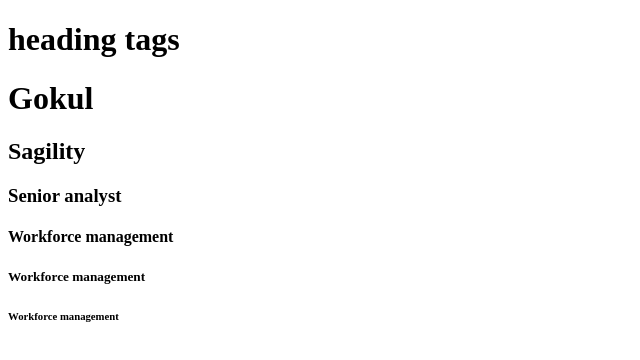
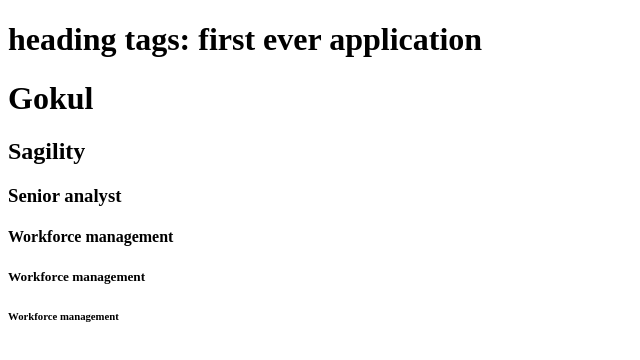
Before and after one commit to Gokulgurumurthy/First-Product, a plain HTML site: page Index.html in a window 1280 px wide. Shown: the whole page, without its empty margins (0-640 px from the left). Drawn offline with Linux system fonts and the light colour scheme.

Commit message:
edited headin tag

```diff
--- a/Index.html
+++ b/Index.html
@@ -6,7 +6,7 @@
     <title>first application</title>
   </head>
   <body>
-    <h1>heading tags</h1>
+    <h1>heading tags: first ever application</h1>
 
     <h1>Gokul</h1>
     <h2>Sagility</h2>
```
